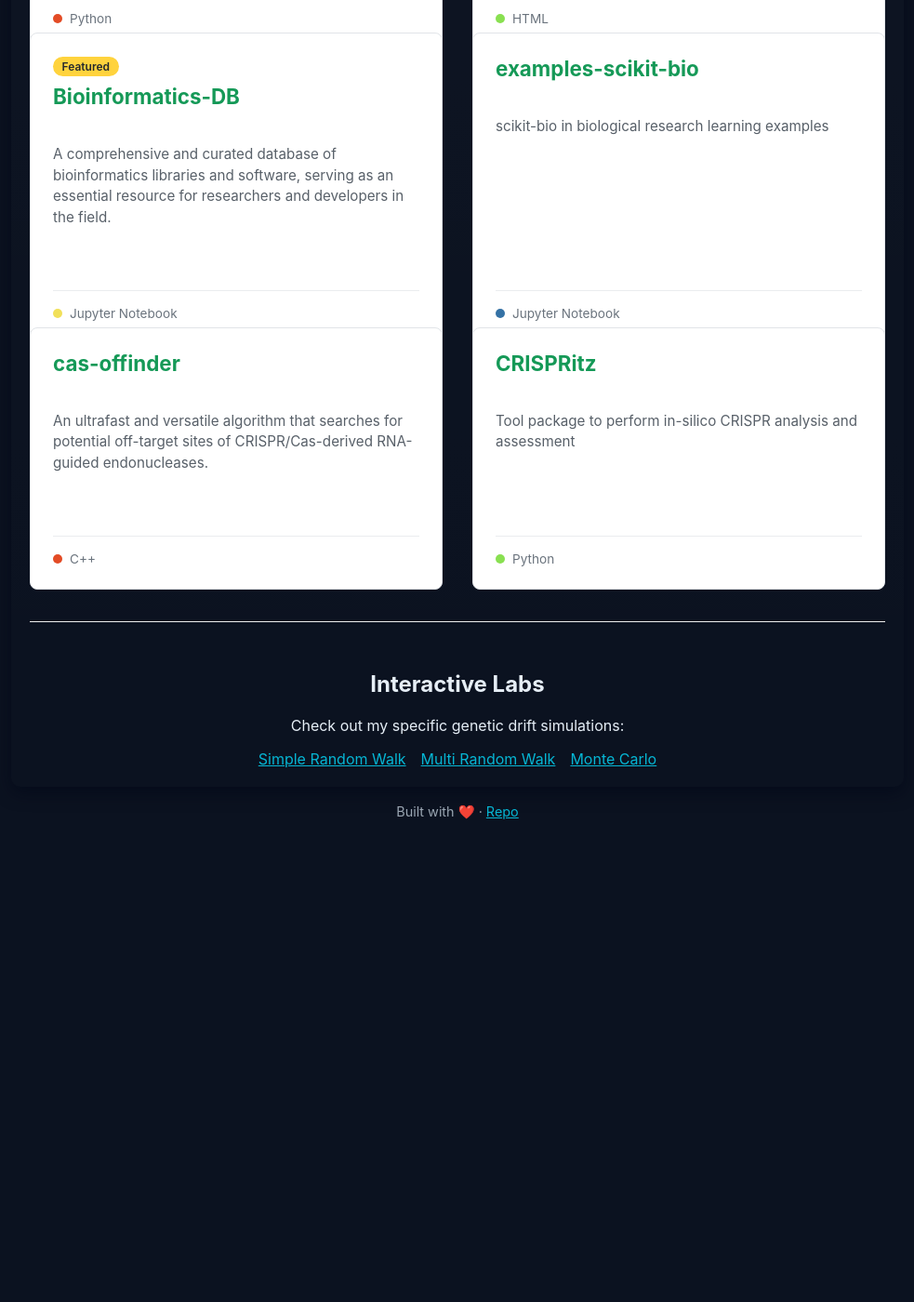
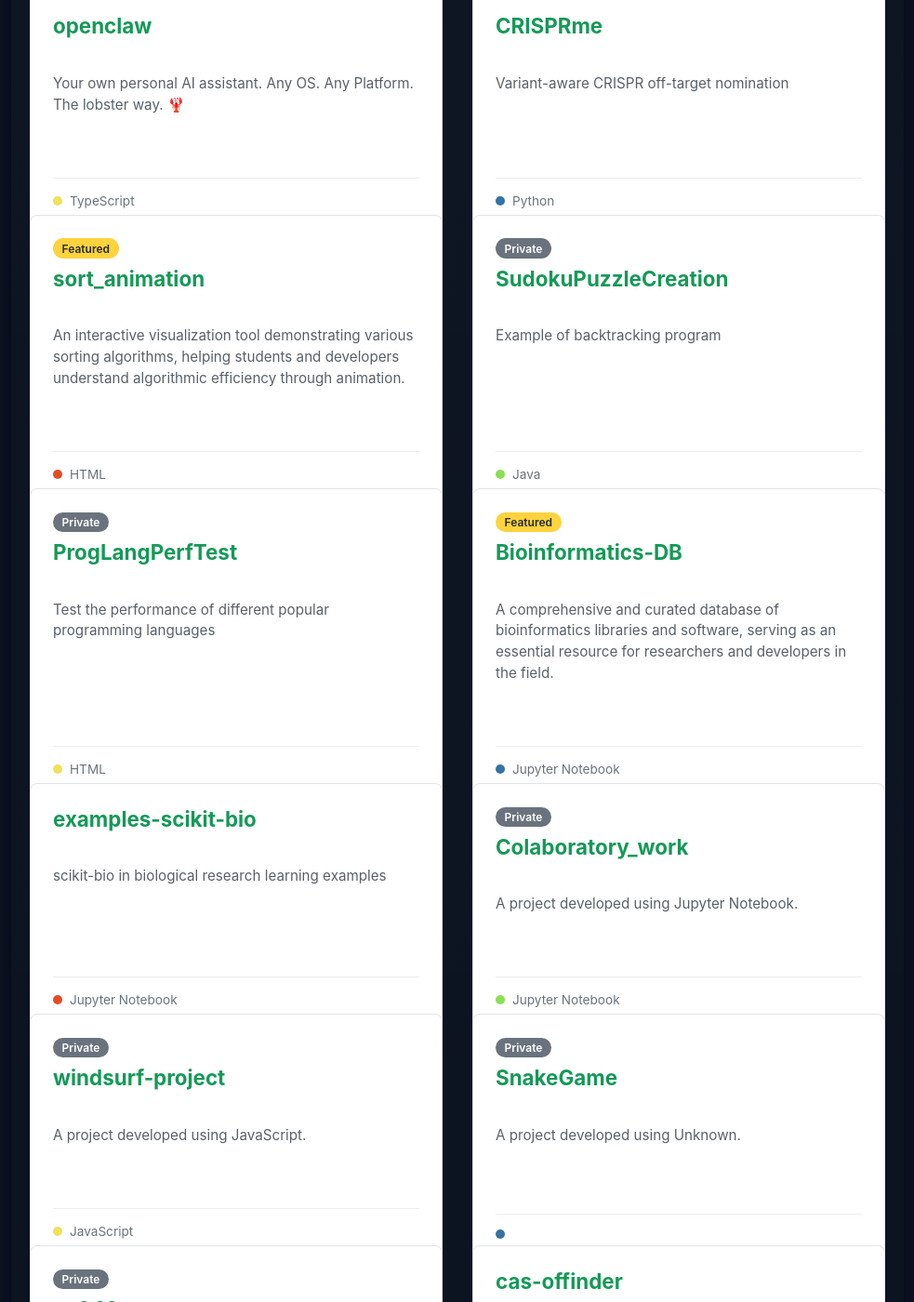
Before and after one commit to atharvved09/atharvved09.github.io, a Jekyll site: the page built from index.md, in a window 1280 px wide and 1400 px high, scrolled down 1006 px. Shown: the whole window at 93% size, without its empty margins (148-1131 px from the left). Built offline with Jekyll 4.4.1, drawn with Linux system fonts in a browser that asks for light colours; before the commit the page ends 1912 px from its top, so only the background shows below that; some of the changed text lies outside the part shown.

Commit message:
fix: Enable private repo scanning and update project data

```diff
--- a/_data/projects.yml
+++ b/_data/projects.yml
@@ -6,9 +6,39 @@
   homepage: ''
   language: HTML
   stars: 0
-  updated_at: '2026-02-09T00:32:59Z'
+  updated_at: '2026-02-09T00:37:05Z'
   featured: false
   visibility: Public
+- name: HeadFirstJavaExamples
+  description: HeadFirstJavaExamples
+  summary: HeadFirstJavaExamples
+  url: null
+  homepage: ''
+  language: Java
+  stars: 0
+  updated_at: '2026-02-08T22:49:27Z'
+  featured: false
+  visibility: Private
+- name: TestProgram
+  description: ''
+  summary: A project developed using C.
+  url: null
+  homepage: ''
+  language: C
+  stars: 1
+  updated_at: '2026-02-08T21:04:58Z'
+  featured: false
+  visibility: Private
+- name: crispr
+  description: ''
+  summary: A project developed using Jupyter Notebook.
+  url: null
+  homepage: ''
+  language: Jupyter Notebook
+  stars: 1
+  updated_at: '2026-02-08T19:54:05Z'
+  featured: false
+  visibility: Private
 - name: openclaw
   description: "Your own personal AI assistant. Any OS. Any Platform. The lobster\
     \ way. \U0001F99E "
@@ -42,6 +72,26 @@
   updated_at: '2026-01-22T05:53:20Z'
   featured: true
   visibility: Public
+- name: SudokuPuzzleCreation
+  description: Example of backtracking program
+  summary: Example of backtracking program
+  url: null
+  homepage: ''
+  language: Java
+  stars: 0
+  updated_at: '2026-01-22T03:53:48Z'
+  featured: false
+  visibility: Private
+- name: ProgLangPerfTest
+  description: 'Test the performance of different popular programming languages '
+  summary: 'Test the performance of different popular programming languages '
+  url: null
+  homepage: ''
+  language: HTML
+  stars: 0
+  updated_at: '2026-01-22T03:34:05Z'
+  featured: false
+  visibility: Private
 - name: Bioinformatics-DB
   description: A curated list of awesome Bioinformatics libraries and software.
   summary: A comprehensive and curated database of bioinformatics libraries and software,
@@ -63,6 +113,46 @@
   updated_at: '2026-01-01T19:40:15Z'
   featured: false
   visibility: Public
+- name: Colaboratory_work
+  description: ''
+  summary: A project developed using Jupyter Notebook.
+  url: null
+  homepage: ''
+  language: Jupyter Notebook
+  stars: 0
+  updated_at: '2026-01-01T19:39:14Z'
+  featured: false
+  visibility: Private
+- name: windsurf-project
+  description: ''
+  summary: A project developed using JavaScript.
+  url: null
+  homepage: ''
+  language: JavaScript
+  stars: 0
+  updated_at: '2025-08-22T00:49:48Z'
+  featured: false
+  visibility: Private
+- name: SnakeGame
+  description: ''
+  summary: A project developed using Unknown.
+  url: null
+  homepage: ''
+  language: ''
+  stars: 0
+  updated_at: '2025-08-22T00:46:09Z'
+  featured: false
+  visibility: Private
+- name: cs043
+  description: ''
+  summary: A project developed using Python.
+  url: null
+  homepage: ''
+  language: Python
+  stars: 0
+  updated_at: '2025-03-16T05:26:38Z'
+  featured: false
+  visibility: Private
 - name: cas-offinder
   description: An ultrafast and versatile algorithm that searches for potential off-target
     sites of CRISPR/Cas-derived RNA-guided endonucleases.
```
Also changed, not shown: scripts/update_portfolio.py (+7 -8 lines).
